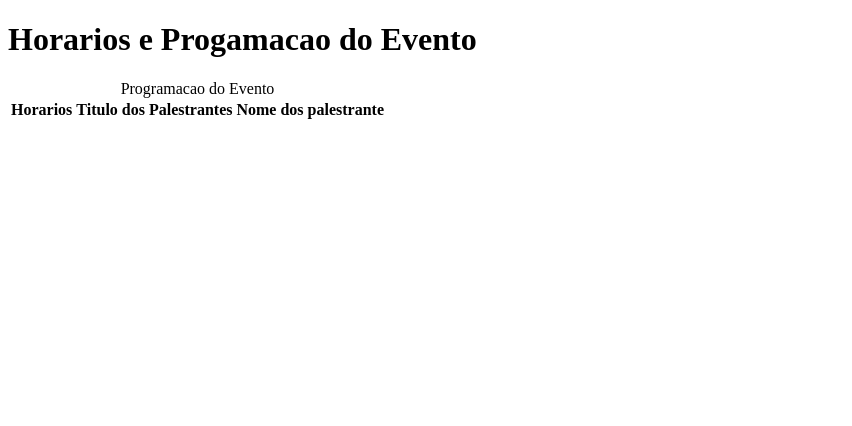
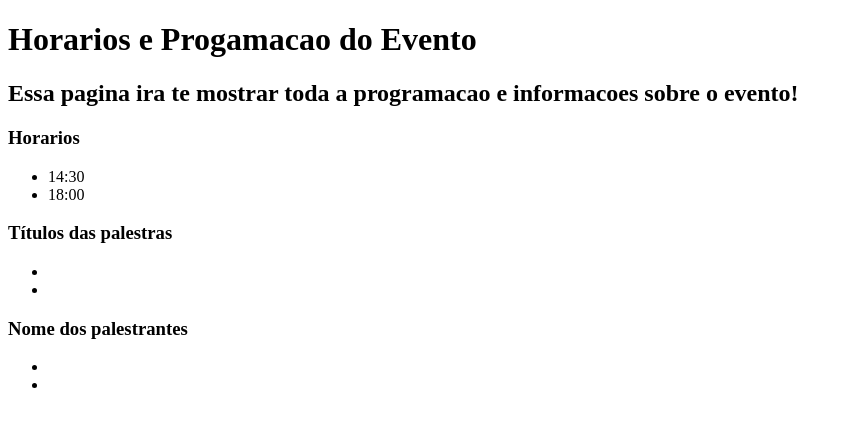
Before and after one commit to Erick3kk/cp-02-frontend, a plain HTML site: page programacao.html in a window 1280 px wide. Shown: the whole page, without its empty margins (0-852 px from the left). Drawn offline with Linux system fonts and the light colour scheme.

Commit message:
programacao.html

```diff
--- a/programacao.html
+++ b/programacao.html
@@ -7,32 +7,50 @@
     <title>Horarios e Progamacao do Evento</title>
 </head>
 
+
+
 <body>
+
 
     <header>
         <h1>Horarios e Progamacao do Evento</h1>
     </header>
 
+    <section>
+        <article>
+            <h2>Essa pagina ira te mostrar toda a programacao e informacoes sobre o evento!</h2>
+        </article>
+    </section>
+
     <main>
 
-        <table>
-            <caption>Programacao do Evento</caption>
-            <thead>
-                <tr>
-                    <th>Horarios</th>
-                    <th>Titulo dos Palestrantes</th>
-                    <th>Nome dos palestrante</th>
-                </tr>
-            </thead>
-            <tbody>
-                <tr>
-                    <td></td>
-                </tr>
-            </tbody>
-            <tfoot>
+        <section>
+            <article>
+                <div>
+                    <h3>Horarios</h3>
 
-            </tfoot>
-        </table>
+                    <ul>
+                        <li>14:30</li>
+                        <li>18:00</li>
+                    </ul>
+                </div>
+                <div>
+                    <h3>Títulos das palestras</h3>
+                    <ul>
+                        <li></li>
+                        <li></li>
+                    </ul>
+                </div>
+                <div>
+                    <h3>Nome dos palestrantes</h3>
+                    <ul>
+                        <li></li>
+                        <li></li>
+                    </ul>
+                </div>
+            </article>
+        </section>
+
 
 
     </main>
```
